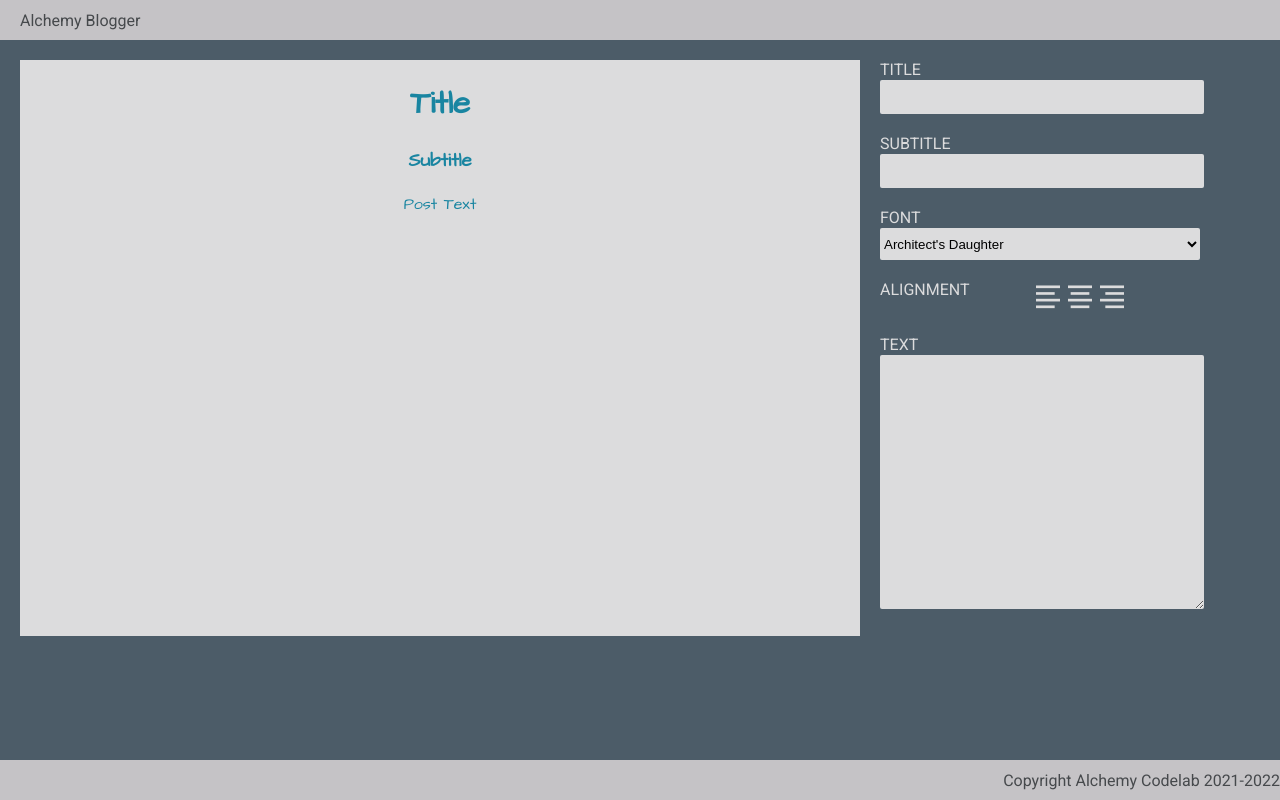
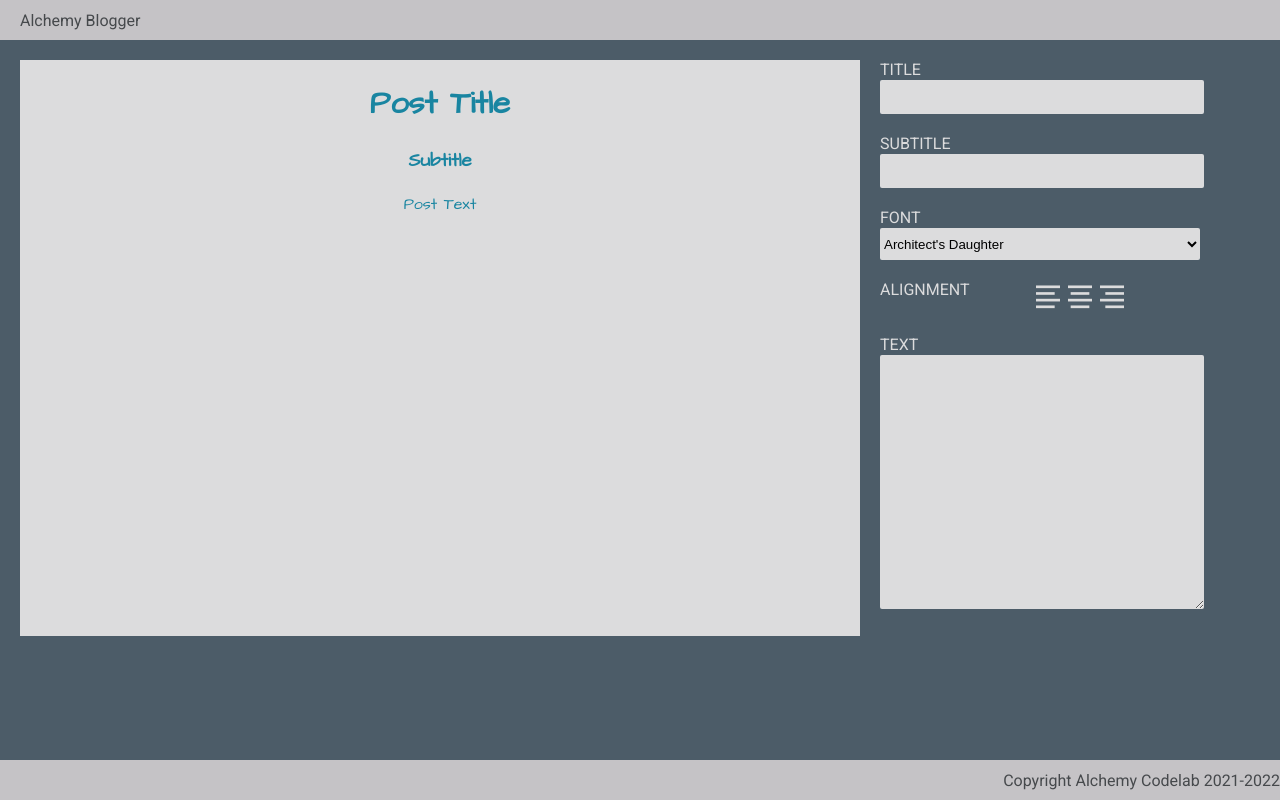
Before and after one commit to zhaoak/react-blog-builder, a React (Create React App) app: page / in a window 1280 px wide. Built offline with nearby package versions, Linux system fonts and the light colour scheme; a web font is replaced by a local one.

Commit message:
title now updates, sets, and renders on preview when editing

```diff
--- a/src/components/Home/Home.js
+++ b/src/components/Home/Home.js
@@ -16,7 +16,7 @@ export default function Home() {
   return (
     <main>
       {/* pass the state variables as props to the presentational components */}
-      <Preview />
+      <Preview title={title} />
       <Editor title={title} setTitle={setTitle} />
     </main>
   );
--- a/src/components/Preview/Preview.js
+++ b/src/components/Preview/Preview.js
@@ -2,7 +2,7 @@ import React from 'react';
 
 import './Preview.css';
 
-export default function Preview() {
+export default function Preview({ title }) {
   // implement a Preview screen here
   //  Note - the HTML should have the following structure
   //  the main div should have a class of preview and the font-name prop
@@ -16,7 +16,7 @@ export default function Preview() {
 
   return (
     <div className="preview architect" style={{ textAlign: 'center' }}>
-      <h1>Title</h1>
+      <h1>{title}</h1>
       <h3>Subtitle</h3>
       <p>Post Text</p>
     </div>
```
